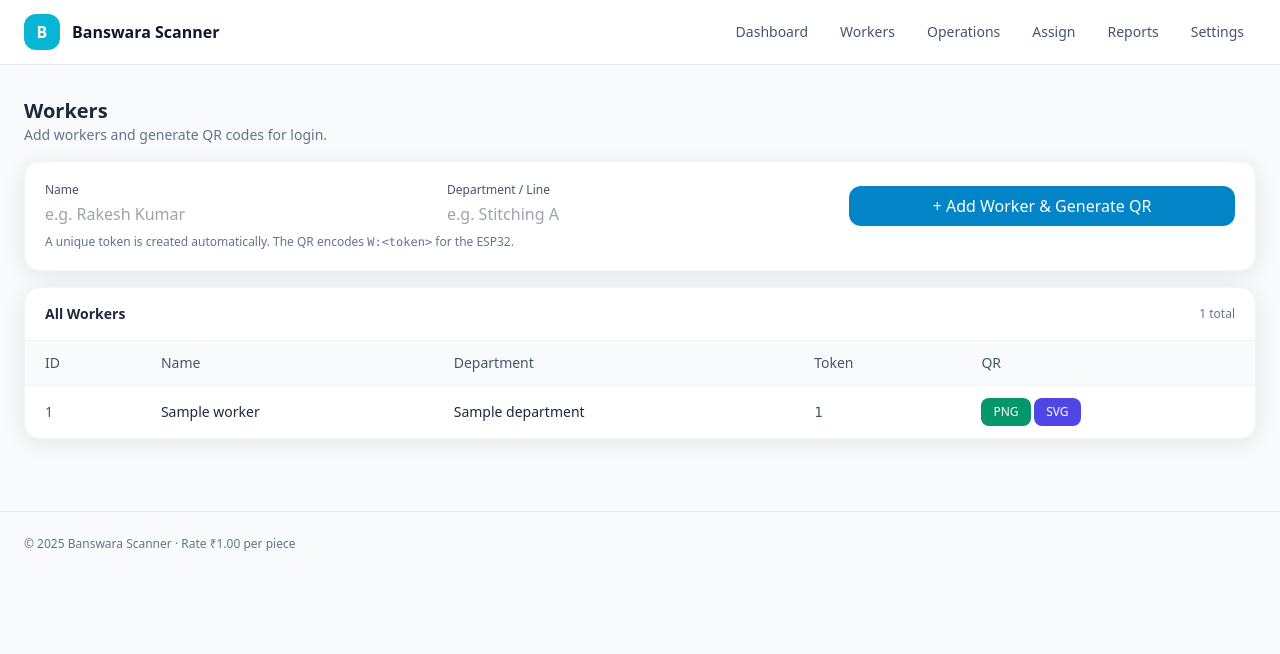
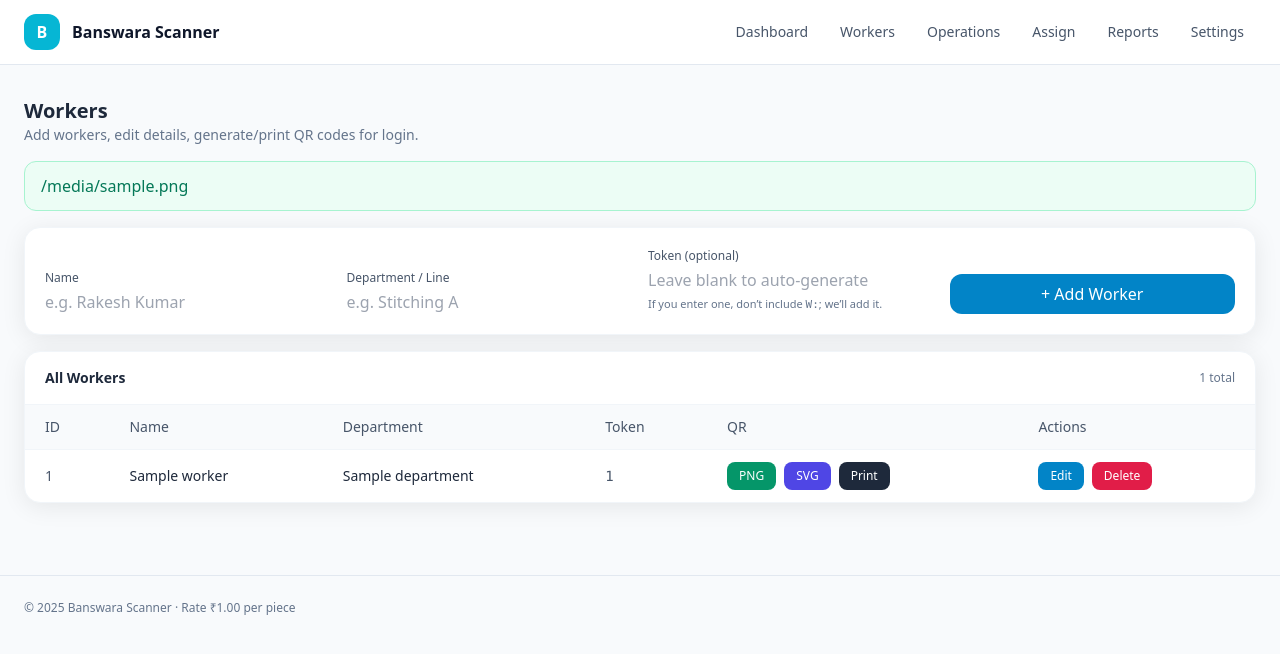
Before and after one commit to Sachinsuthar17/WorkerTracker, a Flask app: template templates/workers.html in a window 1280 px wide. Shown: the top 654 px of the page. Run offline with Flask 3, Linux system fonts and the light colour scheme; the template is opened without the code that fills it: most values are stand-ins (such as "Sample title", 1, 10 or a date in 2020); some libraries are stand-ins or nearby versions.

Commit message:
Code Changed

```diff
--- a/templates/workers.html
+++ b/templates/workers.html
@@ -6,13 +6,19 @@
   <header class="flex items-end justify-between">
     <div>
       <h1 class="text-xl font-semibold">Workers</h1>
-      <p class="text-sm text-slate-500">Add workers and generate QR codes for login.</p>
+      <p class="text-sm text-slate-500">Add workers, edit details, generate/print QR codes for login.</p>
     </div>
   </header>
 
+  {% if banner_msg %}
+  <div class="rounded-xl px-4 py-3 {{ 'bg-red-50 text-red-700 border border-red-200' if banner_err else 'bg-emerald-50 text-emerald-700 border border-emerald-200' }}">
+    {{ banner_msg }}
+  </div>
+  {% endif %}
+
   <!-- Add Worker Card -->
   <div class="bg-white rounded-2xl p-5 shadow-card border border-slate-100">
-    <form class="grid md:grid-cols-3 gap-4 items-end" method="post" action="{{ url_for('workers_add') }}">
+    <form class="grid md:grid-cols-4 gap-4 items-end" method="post" action="{{ url_for('workers_add') }}">
       <div>
         <label class="block text-xs font-medium text-slate-600 mb-1">Name</label>
         <input name="name" type="text" placeholder="e.g. Rakesh Kumar"
@@ -24,13 +30,18 @@
                class="w-full rounded-xl border-slate-200 focus:ring-2 focus:ring-sky-300 focus:border-sky-300" />
       </div>
       <div>
+        <label class="block text-xs font-medium text-slate-600 mb-1">Token (optional)</label>
+        <input name="token" type="text" placeholder="Leave blank to auto-generate"
+               class="w-full rounded-xl border-slate-200 focus:ring-2 focus:ring-sky-300 focus:border-sky-300" />
+        <p class="text-[11px] text-slate-500 mt-1">If you enter one, don’t include <code>W:</code>; we’ll add it.</p>
+      </div>
+      <div>
         <button type="submit"
                 class="w-full h-10 rounded-xl bg-sky-600 text-white font-medium hover:bg-sky-700 transition">
-          + Add Worker & Generate QR
+          + Add Worker
         </button>
       </div>
     </form>
-    <p class="mt-2 text-xs text-slate-500">A unique token is created automatically. The QR encodes <code>W:&lt;token&gt;</code> for the ESP32.</p>
   </div>
 
   <!-- Worker List -->
@@ -49,6 +60,7 @@
             <th class="text-left px-5 py-3 font-medium">Department</th>
             <th class="text-left px-5 py-3 font-medium">Token</th>
             <th class="text-left px-5 py-3 font-medium">QR</th>
+            <th class="text-left px-5 py-3 font-medium">Actions</th>
           </tr>
         </thead>
         <tbody>
@@ -58,10 +70,15 @@
             <td class="px-5 py-3 font-medium">{{ w.name or "(no name)" }}</td>
             <td class="px-5 py-3">{{ w.department }}</td>
             <td class="px-5 py-3">
-              <code class="text-slate-600">{{ w.token_id or "—" }}</code>
+              {% if w.token_id %}
+                <code class="text-slate-600">{{ w.token_id }}</code>
+              {% else %}
+                <span class="text-slate-400">—</span>
+              {% endif %}
             </td>
             <td class="px-5 py-3">
               {% if w.token_id %}
+              <div class="flex gap-2">
                 <a class="inline-flex items-center gap-2 rounded-lg px-3 py-1.5 bg-emerald-600 text-white text-xs font-medium hover:bg-emerald-700"
                    href="{{ url_for('worker_qr_png', worker_id=w.id) }}" target="_blank" title="Open PNG QR">
                   PNG
@@ -70,15 +87,35 @@
                    href="{{ url_for('worker_qr_svg', worker_id=w.id) }}" target="_blank" title="Open SVG QR">
                   SVG
                 </a>
+                <a class="inline-flex items-center gap-2 rounded-lg px-3 py-1.5 bg-slate-800 text-white text-xs font-medium hover:bg-slate-900"
+                   href="{{ url_for('workers_print', worker_id=w.id) }}" target="_blank" title="Print QR">
+                  Print
+                </a>
+              </div>
               {% else %}
               <span class="text-xs text-slate-400">No token</span>
               {% endif %}
+            </td>
+            <td class="px-5 py-3">
+              <div class="flex gap-2">
+                <a class="inline-flex items-center gap-2 rounded-lg px-3 py-1.5 bg-sky-600 text-white text-xs font-medium hover:bg-sky-700"
+                   href="{{ url_for('workers_edit_page', worker_id=w.id) }}">
+                  Edit
+                </a>
+                <form method="post" action="{{ url_for('workers_delete', worker_id=w.id) }}"
+                      onsubmit="return confirm('Delete this worker? This will also remove their scans.');">
+                  <button type="submit"
+                          class="inline-flex items-center gap-2 rounded-lg px-3 py-1.5 bg-rose-600 text-white text-xs font-medium hover:bg-rose-700">
+                    Delete
+                  </button>
+                </form>
+              </div>
             </td>
           </tr>
           {% endfor %}
           {% if workers|length == 0 %}
           <tr>
-            <td colspan="5" class="px-5 py-6 text-center text-slate-500">No workers yet. Add one above.</td>
+            <td colspan="6" class="px-5 py-6 text-center text-slate-500">No workers yet. Add one above.</td>
           </tr>
           {% endif %}
         </tbody>
```
Lines whose indentation alone changed are shown as unchanged.
